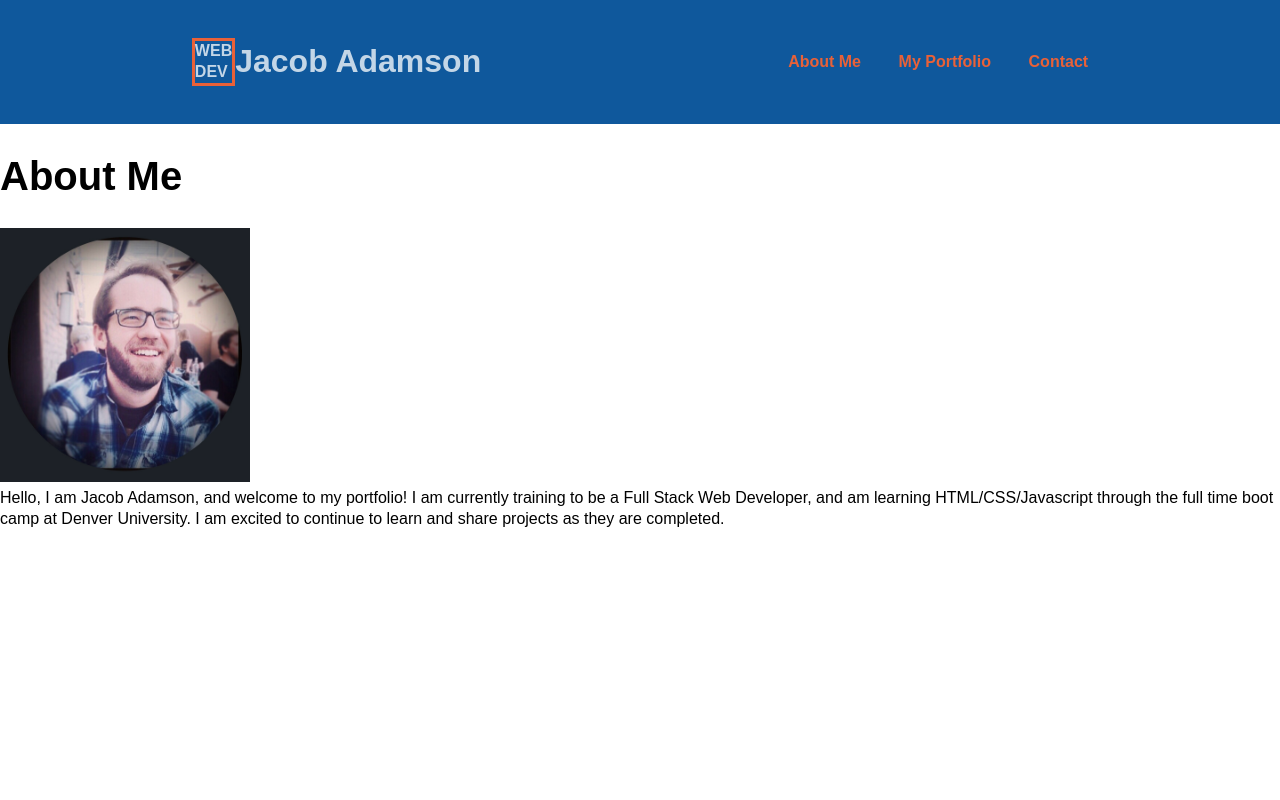
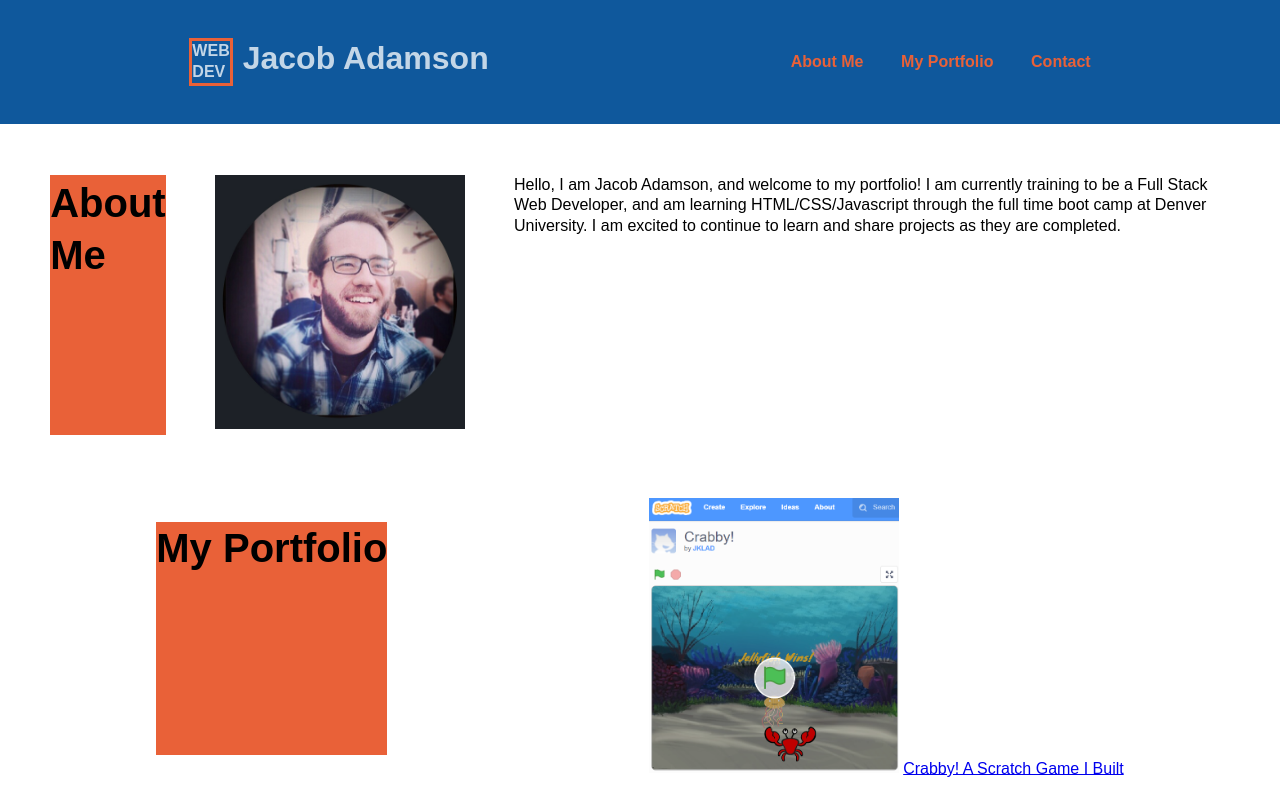
Before and after one commit to JKLA13/my-portfolio, a plain HTML site: page index.html in a window 1280 px wide. Drawn offline with Linux system fonts and the light colour scheme.

Commit message:
about me section added

```diff
--- a/assets/css/style.css
+++ b/assets/css/style.css
@@ -8,10 +8,6 @@ body {
     /* display: flex;
     flex-direction: column; */
     line-height: 1.3;
-}
-
-.boxed {
-  border: 3px solid #e96138;
 }
 
 header {
@@ -27,17 +23,22 @@ header {
 
 #leftSide {
   display: flex;
-  justify-content: space-around;
-  align-items: center;
+  justify-content: space-between;
+}
+
+#decBox {
+  border: 3px solid #e96138;
 }
 
 h1 {
   font-size: 200%;
+  margin: 0 0 0 10px;
 }
 
 h2 {
   margin: 2% 0;
   font-size: 250%;
+  background-color: var(--navlink-color);
 }
 
 a[href*='.css']::after {
@@ -52,7 +53,7 @@ nav ul {
 }
 
 nav a {
-  background-color: var (--dark);
+  background-color: var(--dark);
   color: var(--navlink-color);
   font-weight: bold;
   text-decoration: none;
@@ -62,15 +63,30 @@ nav a:hover {
   color: var(--light);
 }
 
+div {
+  margin: 2%;
+}
+
 .sectionBox {
   display: flex;
-  flex-direction: row;
+  margin: 1%;
+  padding: 1%;
+  justify-content:space-around;
 }
 
-#profile-pic {
+#aboutMe, #myPortfolio {
+  background-color: var(--navlink-color);
+}
+
+#profile-pic, #game-pic {
   width: 250px;
   height: auto;
 }
+
+/* #game-pic {
+  width: 250px;
+  height: auto;
+} */
 
 
 @media screen and (max-width: 768px) {
--- a/index.html
+++ b/index.html
@@ -11,38 +11,57 @@
   <body>
     <header>
       <section id="leftSide">
-        <div class="boxed">
+        <section id="decBox">
           <h3>WEB</h3>
           <h3>DEV</h3>
-        </div>
+        </section>
         <h1>Jacob Adamson</h1>
       </section>
       <section id="rightSide">
         <nav>
           <ul>
             <li><a href="#aboutMe">About Me</a></li>
-            <li><a href="#">My Portfolio</a></li>
-            <li><a href="#">Contact</a></li>
+            <li><a href="#myPortfolio">My Portfolio</a></li>
+            <li><a href="#contacts">Contact</a></li>
           </ul>
         </nav>
       </section>
     </header>
-    <section id="aboutMe">
-      <div class="sectionBox">
+    <section class="sectionBox">
+      <div id="aboutMe">
         <h2>About Me</h2>
       </div>
+      <div>
         <img
           src="./assets/images/jla-portfolio-pic.png"
           id="profile-pic"
           alt="Profile Picture"
         />
+      </div>
+      <div>
         <p>
           Hello, I am Jacob Adamson, and welcome to my portfolio! I am currently
           training to be a Full Stack Web Developer, and am learning
           HTML/CSS/Javascript through the full time boot camp at Denver
-        University. I am excited to continue to learn and share projects as they
-        are completed.
+          University. I am excited to continue to learn and share projects as
+          they are completed.
         </p>
+      </div>
+    </section>
+    <section class="sectionBox">
+      <!-- <div id="myPortfolio"> -->
+      <h2>My Portfolio</h2>
+      <!-- </div> -->
+      <card>
+        <img
+          src="./assets/images/scratch-game.PNG"
+          id="game-pic"
+          alt="Scratch Game: Crabby!"
+        />
+        <a href="https://scratch.mit.edu/projects/551826079" target="_blank"
+          >Crabby! A Scratch Game I Built</a
+        >
+      </card>
     </section>
   </body>
 </html>
```
Also changed, not shown: assets/images/scratch-game.PNG (added). Lines whose indentation alone changed are shown as unchanged.
